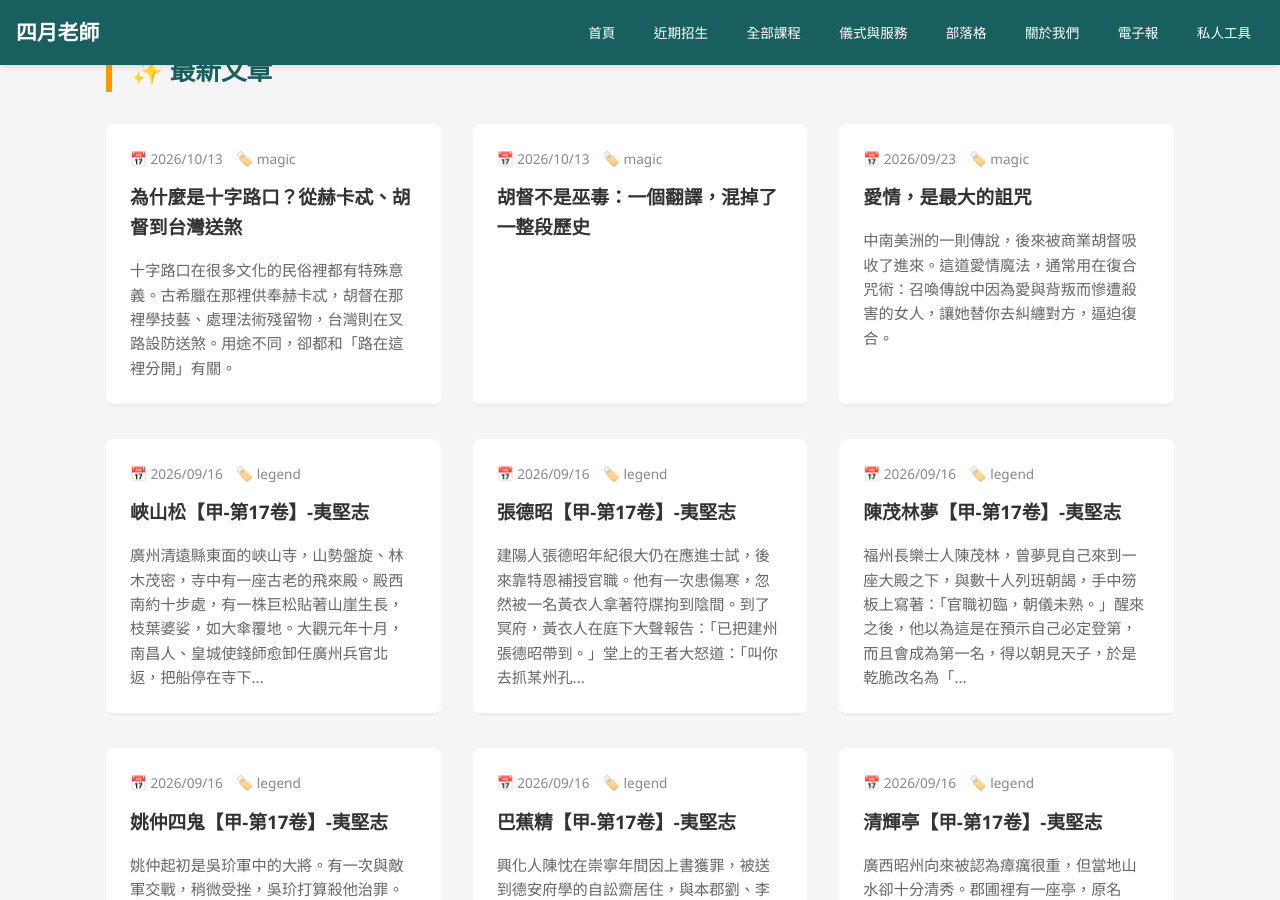
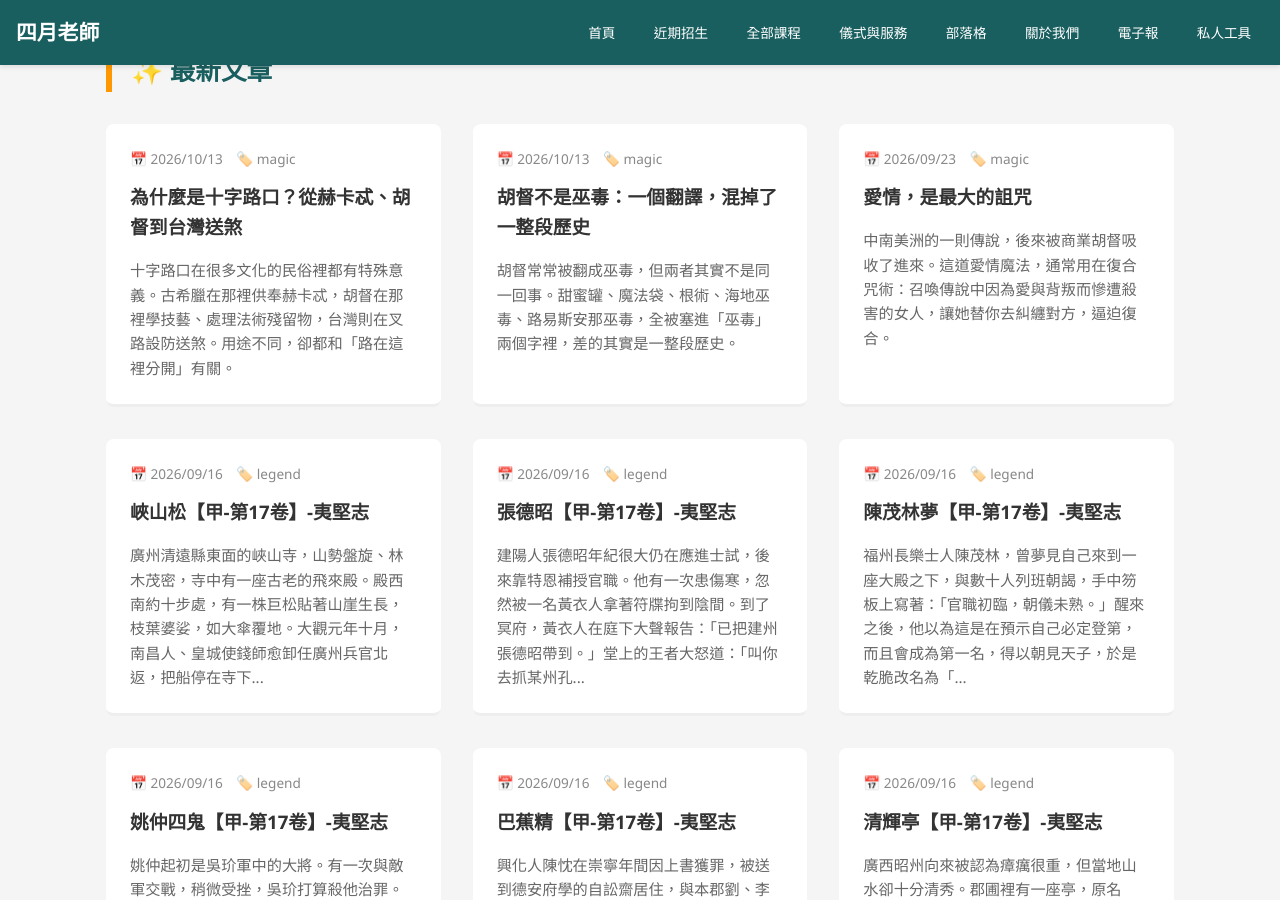
Before and after one commit to light4uliuphone-lang/hoodoo, a Jekyll site: the page built from blog/index.html, in a window 1280 px wide and 900 px high, scrolled down 602 px. Built offline with Jekyll 4.4.1, drawn with Linux system fonts in a browser that asks for light colours; the list of posts is cut into pages by our own code; comment, search, counter and statistics services are not loaded.

Commit message:
Update 2026-10-13-hoodoo-is-not-voodoo.md

```diff
--- a/_posts/magic/hoodoo/2026-10-13-hoodoo-is-not-voodoo.md
+++ b/_posts/magic/hoodoo/2026-10-13-hoodoo-is-not-voodoo.md
@@ -6,9 +6,10 @@ author: 靈火巫境
 categories: [magic]
 image: /assets/images/blog/hoodoo-not-voodoo.webp
 description: "胡督常被翻成巫毒，但胡督、海地巫毒、路易斯安那巫毒各有不同的歷史脈絡。名稱一混，後面整套歷史也跟著混掉。"
+excerpt: "胡督常常被翻成巫毒，但兩者其實不是同一回事。甜蜜罐、魔法袋、根術、海地巫毒、路易斯安那巫毒，全被塞進「巫毒」兩個字裡，差的其實是一整段歷史。"
 ---
 
-![胡督、海地巫毒與路易斯安那巫毒：三條相關卻不同的傳統](/assets/images/blog/hoodoo-not-voodoo.webp)
+<img src="/assets/images/blog/hoodoo-not-voodoo.webp" alt="胡督、海地巫毒與路易斯安那巫毒：三條相關卻不同的傳統" style="display:block;width:100%;max-width:100%;height:auto;margin:0 auto 1.5rem;border-radius:8px;">
 
 胡督常常被翻成巫毒，我一直覺得這是一個很麻煩的翻法。因為只要第一步把名稱混在一起，後面很容易連整套歷史都混掉。甜蜜罐、魔法袋、根術、海地巫毒、路易斯安那巫毒，最後全部塞進「巫毒」兩個字裡，久了之後大家就會覺得，反正黑人傳統裡跟法術、靈體、蠟燭、草藥有關的東西，大概都叫巫毒。其實完全不是這麼回事。
 
```
